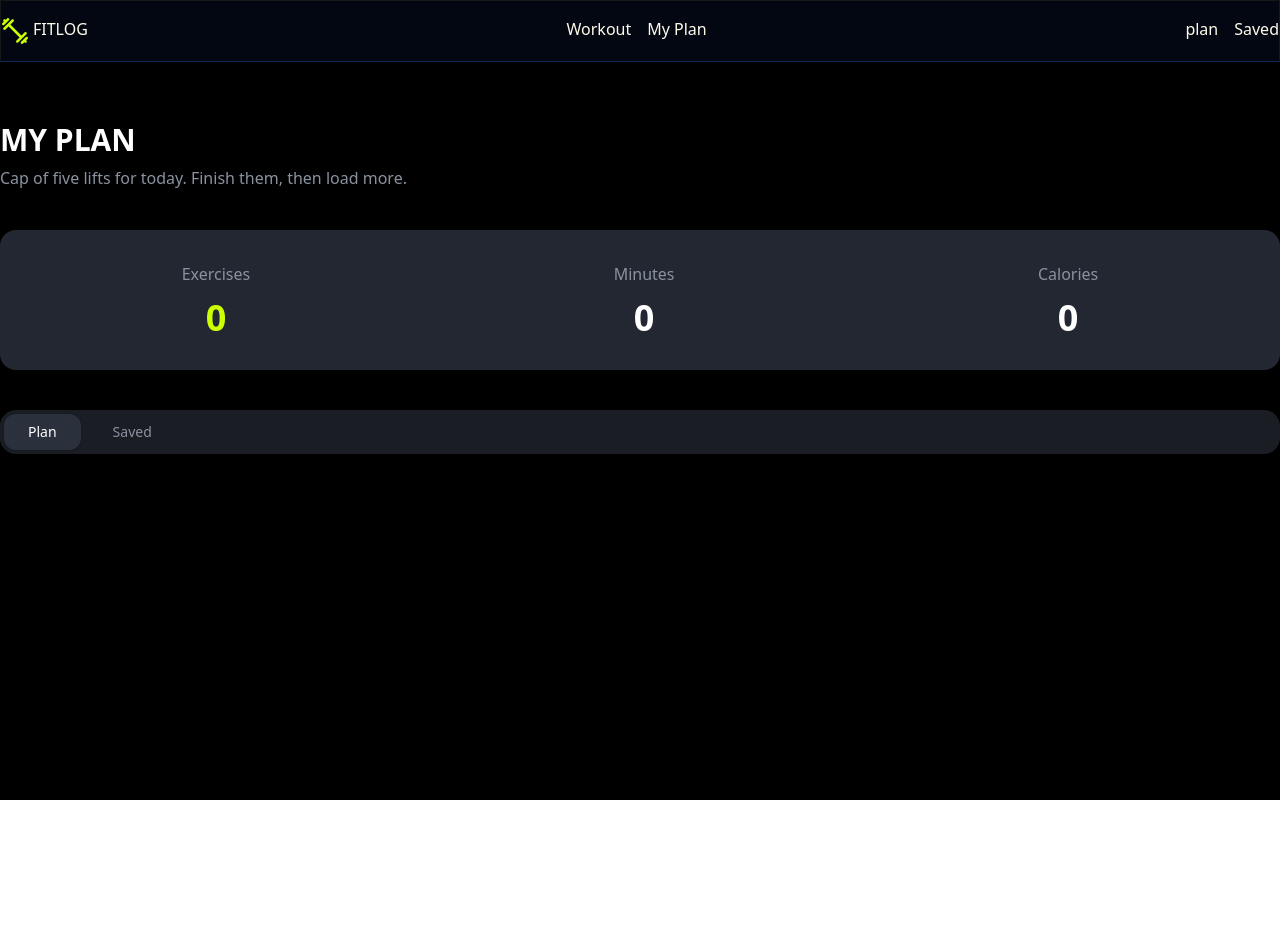
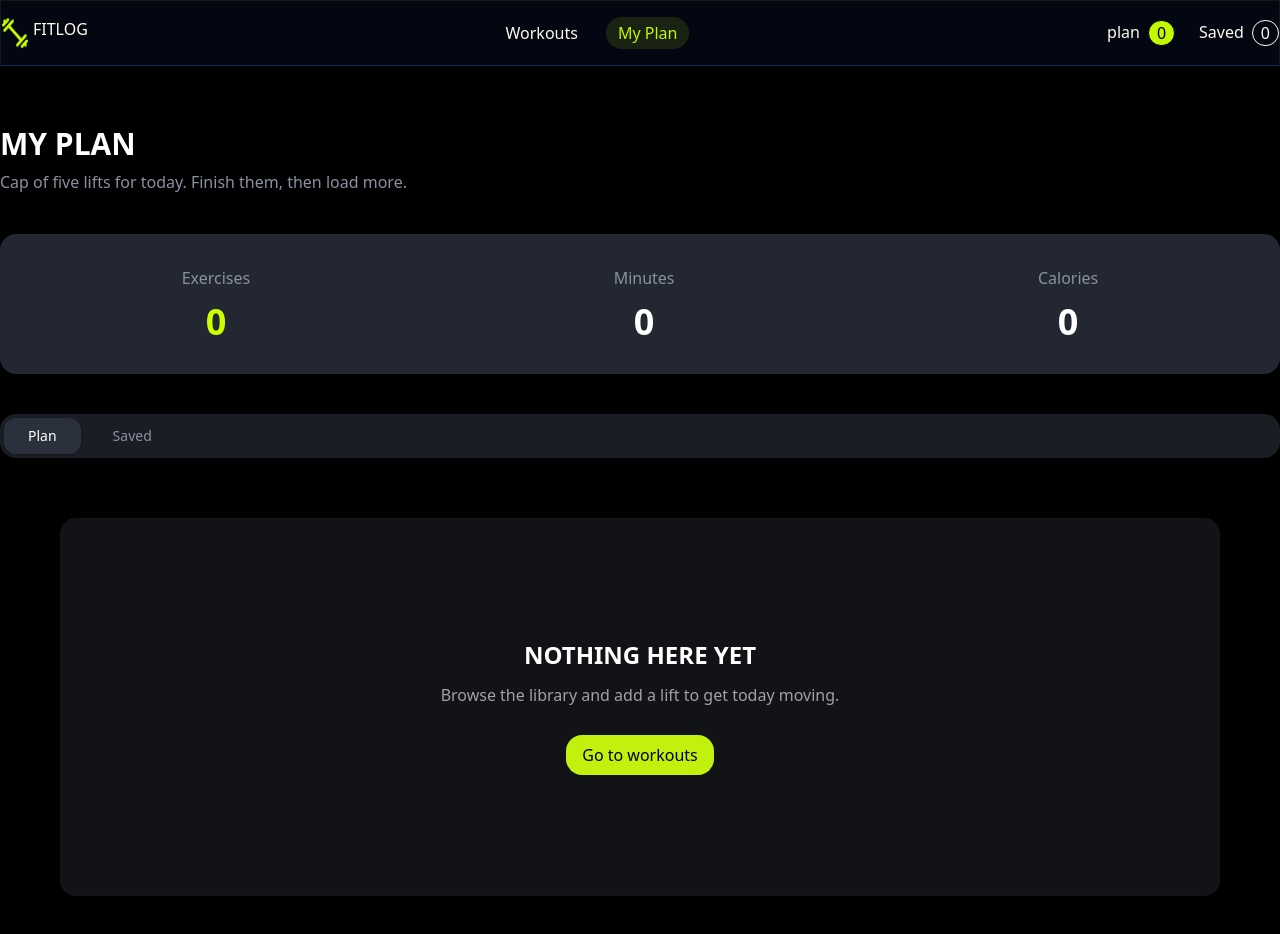
Before and after one commit to Tamim-blip/assignment-6-fitlog, a Next.js app: page /myPlan in a window 1280 px wide. Shown: the top 934 px of the page. Before the commit the page ends 800 px from the top, so only its background shows below. Built offline with nearby package versions, Linux system fonts and the light colour scheme.

Commit message:
created a component emptySlicted for my plan page using condition if the saved or myplan length is zero then user will see a empty box

```diff
--- a/src/app/layout.tsx
+++ b/src/app/layout.tsx
@@ -17,7 +17,7 @@ const geistMono = Geist_Mono({
 });
 
 export const metadata: Metadata = {
-  title: "Create Next App",
+  title: "Fit Log",
   description: "Generated by create next app",
 };
 
--- a/src/app/myPlan/page.tsx
+++ b/src/app/myPlan/page.tsx
@@ -1,6 +1,7 @@
 'use client'
 import PlanPage from '@/components/dashboard/plan';
 import SavedPage from '@/components/dashboard/saved';
+import EmptySelected from '@/components/selectedCard/emptySelected';
 import PlanCard from '@/components/selectedCard/planCard';
 import SavedCard from '@/components/selectedCard/savedCard';
 import { WorkoutContext } from '@/context/workoutProvide';
@@ -64,10 +65,14 @@ const MyPlanPage = () => {
 <div>
 
     {
-        buttonType === "plan" ?
-         myPlan.map(item => <PlanCard key = {item.id} item = {item}></PlanCard>)
-         : saved.map(item => <SavedCard key = {item.id} item = {item}></SavedCard>)
+
+      buttonType === "plan" ? myPlan.length > 0 ?
+         myPlan.map(item => <PlanCard key = {item.id} item = {item}></PlanCard>) : <EmptySelected></EmptySelected>
+         : saved.length > 0 ? saved.map(item => <SavedCard key = {item.id} item = {item}></SavedCard>) : <EmptySelected></EmptySelected>
+
     }
+
+
 
 </div>
 
--- a/src/app/workout/page.tsx
+++ b/src/app/workout/page.tsx
@@ -9,8 +9,8 @@ const Library = async () => {
 
   return (
     <div className="container mx-auto">
-      <div className="my-5">
-        <h1 className="font-bold text-3xl text-[#FFFFFF]">
+      <div className="my-10">
+        <h1 className="font-bold text-3xl text-[#FFFFFF] ">
           THE LIBRARY
         </h1>
 
--- a/src/components/ditelsButtons/planbutton.tsx
+++ b/src/components/ditelsButtons/planbutton.tsx
@@ -14,12 +14,12 @@ type SavedButtonProps = {
 const PlanButton = ({ workout }: SavedButtonProps) => {
 
 
-    const {myPlan, setMyPlan} = useContext(WorkoutContext)
+    const {saved, setSeved} = useContext(WorkoutContext)
 
     const MyPlanButtonHandle = () => {
 
 
-    setMyPlan([...myPlan, workout])
+    setSeved([...saved, workout])
     toast.success("button is clicked")
 
 }
@@ -27,7 +27,7 @@ const PlanButton = ({ workout }: SavedButtonProps) => {
     return (
         <div>
 
-            <button onClick={() => MyPlanButtonHandle ()}  className="border border-amber-50 rounded-2xl text-[#E5E7EB] px-2 py-1">Save for later</button>
+            <button onClick={() => MyPlanButtonHandle ()}  className="border border-amber-50 rounded-2xl text-[#E5E7EB] px-2 py-1 cursor-pointer">Save for later</button>
 
         </div>
     );
--- a/src/components/ditelsButtons/saved.tsx
+++ b/src/components/ditelsButtons/saved.tsx
@@ -14,12 +14,12 @@ type SavedButtonProps = {
 const SavedButton = ({ workout }: SavedButtonProps) => {
 
 
-    const {saved, setSeved} = useContext(WorkoutContext)
+    const {myPlan, setMyPlan} = useContext(WorkoutContext)
 
     const SavedButtonHandle = () => {
 
 
-    setSeved([...saved, workout])
+    setMyPlan([...myPlan, workout])
    toast.success("button is clicked")
 
 }
@@ -27,7 +27,7 @@ const SavedButton = ({ workout }: SavedButtonProps) => {
     return (
         <div>
 
-            <button onClick={() => SavedButtonHandle ()} className="bg-[#CCFF00] text-[#0F1115] px-3 py-2 rounded-2xl">Add to today&apos;s plan</button>
+            <button onClick={() => SavedButtonHandle ()} className="bg-[#CCFF00] text-[#0F1115] px-3 py-2 rounded-2xl cursor-pointer ">Add to today&apos;s plan</button>
 
         </div>
     );
--- /dev/null
+++ b/src/components/selectedCard/emptySelected.tsx
@@ -0,0 +1,17 @@
+import Link from 'next/link';
+import React from 'react';
+
+const EmptySelected = () => {
+    return (
+        <div className='text-center bg-[#111317] my-15 mx-15 px-20 py-30 rounded-2xl space-y-3 border border-dotted'>
+            <h1 className='text-[#FFFFFF] font-bold text-2xl'>NOTHING HERE YET</h1>
+            <p className='text-[#A1A1AA]'>Browse the library and add a lift to get today moving.</p>
+            <Link href= '/'>
+            <button className='bg-[#C2F10D] px-4 py-2 rounded-2xl text-[#000000] mt-4 cursor-pointer'>Go to workouts</button>
+            </Link>
+
+        </div>
+    );
+};
+
+export default EmptySelected;
--- a/src/components/shered/navbar.tsx
+++ b/src/components/shered/navbar.tsx
@@ -1,9 +1,16 @@
+'use client'
 import Image from 'next/image';
-import React from 'react';
+import React, { useContext } from 'react';
 import Imaage from '@/assets/logo.png'
 import Link from 'next/link';
+import { WorkoutContext } from '@/context/workoutProvide';
+import { usePathname } from 'next/navigation';
 
 const Navbar = () => {
+
+     const pathname = usePathname()
+
+    const {saved, myPlan} = useContext(WorkoutContext)
     return (
         <div className='bg-gray-950 border border-b-blue-950 sticky top-0 z-50'>
             <div className='container mx-auto flex justify-between my-4'>
@@ -12,14 +19,21 @@ const Navbar = () => {
                 <p>FITLOG</p>
             </div>
 
-            <div className='flex gap-4 text-amber-50'>
-                <Link href= '/'> Workout</Link>
-                <Link href= '/myPlan'>My Plan</Link>
+            <div className='flex gap-7 text-amber-50 items-center justify-center'>
+                <Link className= {`${pathname === '/' ? "bg-[#1A2312] text-[#C2F800] px-3 py-1 rounded-2xl" : ""}`} href= '/'> Workouts</Link>
+                <Link className= {`${pathname === '/myPlan' ? "bg-[#1A2312] text-[#C2F800] px-3 py-1 rounded-2xl" : ""}`} href= '/myPlan'>My Plan</Link>
             </div>
 
-            <div className='flex gap-4 text-amber-50'>
-                <p>plan</p>
-                <p>Saved</p>
+            <div className='flex gap-6 items-center text-amber-50'>
+
+               <Link href= '/myPlan' className='flex gap-2'>
+                 <p>plan</p>
+                 <p className='border bg-[#C2F800] text-[#000000] rounded-4xl px-2 py-4]'>{myPlan.length}</p>
+               </Link>
+                <Link href= "/myPlan" className='flex gap-2'>
+                    <p>Saved</p>
+                    <p className='border rounded-4xl px-2 py-4]'>{saved.length}</p>
+                </Link>
             </div>
 
         </div>
```
